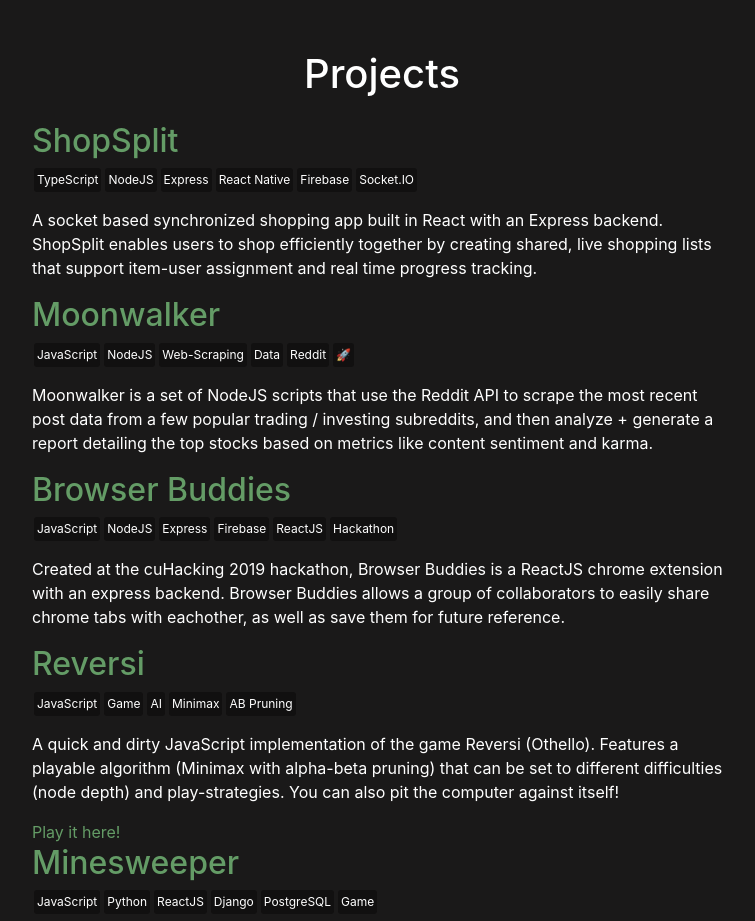
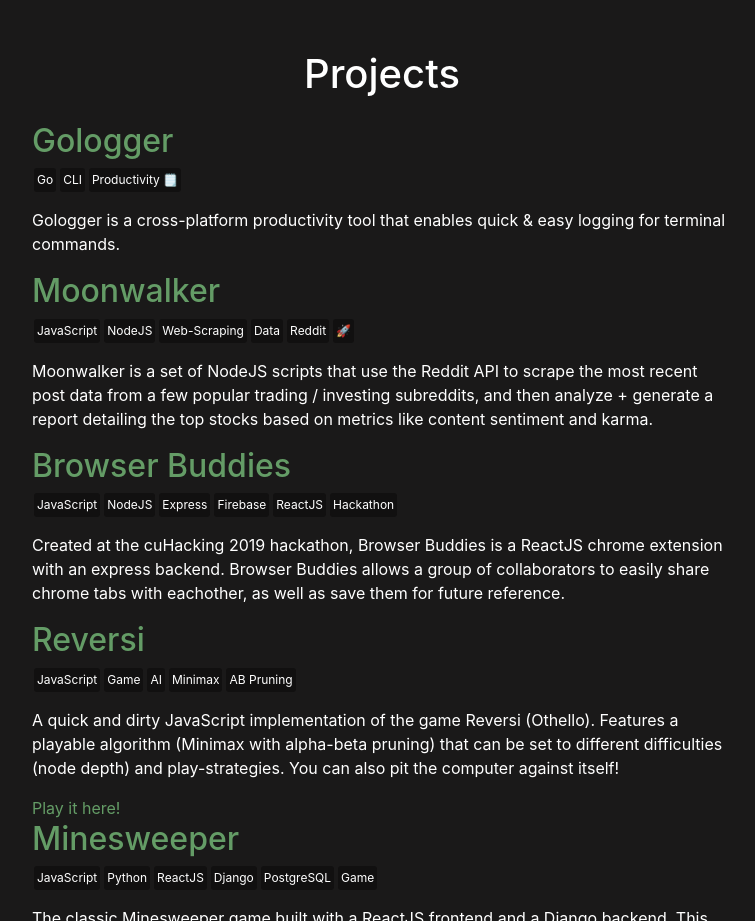
Before and after one commit to anthonydroberts/Personal-Website, a plain HTML site: page index.html in a window 1280 px wide. Shown: the part 1600-2521 px from the top of the page, without its empty margins (258-1013 px from the left). Drawn offline with Linux system fonts and the light colour scheme; animation ran at ten frames a second.

Commit message:
Update Jan 2022

```diff
--- a/index.html
+++ b/index.html
@@ -36,7 +36,7 @@
               <a class="nav-link" href="#projects-page">Projects</a>
             </li>
             <li class="nav-item">
-              <a class="nav-link" href="/content/resume.pdf" target="_blank">Resume</a>
+              <a class="nav-link" href="/content/anthonydroberts_resume.pdf" target="_blank">Resume</a>
             </li>
           </ul>
         </div>
@@ -66,7 +66,7 @@
                 <br><br>
                 </p>
             </div>
-            <a class="btn btn-dark" id="about-resume" href="/content/resume.pdf" target="_blank"><i class="fas fa-scroll"></i> Resume</a><br>
+            <a class="btn btn-dark" id="about-resume" href="/content/anthonydroberts_resume.pdf" target="_blank"><i class="fas fa-scroll"></i> Resume</a><br>
             <i class="fas fa-chevron-down fa-fw" href="#" role="button" id = "about-down"></i>
         </div>
     </div>
@@ -79,16 +79,13 @@
 
                 <div class="project-entry-wrapper">
                     <div class="project-center-left-align">
-                        <h2 id = "project-title"><a id = "project-title-link" href = "https://github.com/anthonydroberts/ShopSplit" target="_blank">ShopSplit</a></h2>
+                        <h2 id = "project-title"><a id = "project-title-link" href = "https://github.com/anthonydroberts/Gologger" target="_blank">Gologger</a></h2>
                         <div id = "project-tags">
-                            <p id = "project-tag">TypeScript</p>
-                            <p id = "project-tag">NodeJS</p>
-                            <p id = "project-tag">Express</p>
-                            <p id = "project-tag">React Native</p>
-                            <p id = "project-tag">Firebase</p>
-                            <p id = "project-tag">Socket.IO</p>
+                            <p id = "project-tag">Go</p>
+                            <p id = "project-tag">CLI</p>
+                            <p id = "project-tag">Productivity 🗒️</p>
                         </div>
-                        <p id = "project-content">A socket based synchronized shopping app built in React with an Express backend. ShopSplit enables users to shop efficiently together by creating shared, live shopping lists that support item-user assignment and real time progress tracking.</p>
+                        <p id = "project-content">Gologger is a cross-platform productivity tool that enables quick & easy logging for terminal commands.</p>
                     </div>
                 </div>
 
```
Also changed, not shown: 2 other files.
